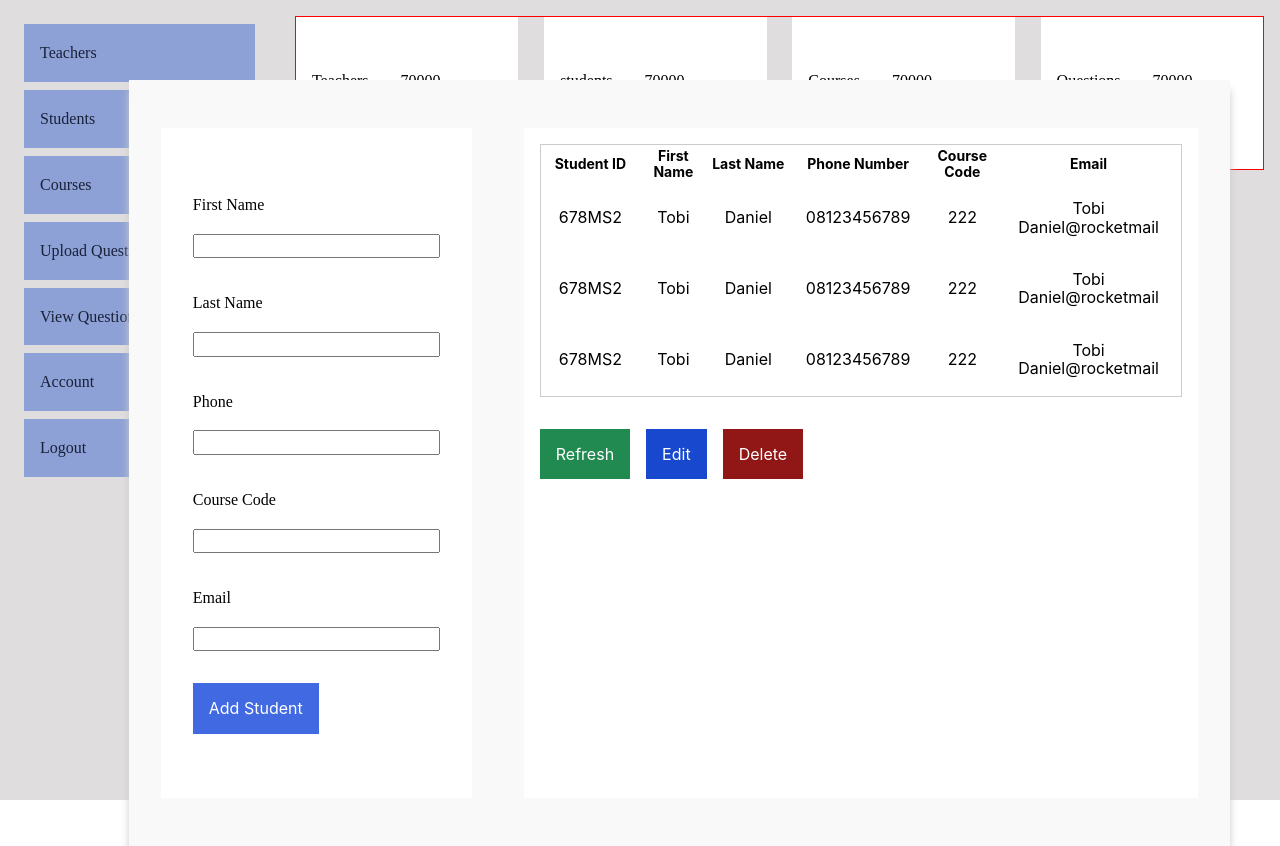
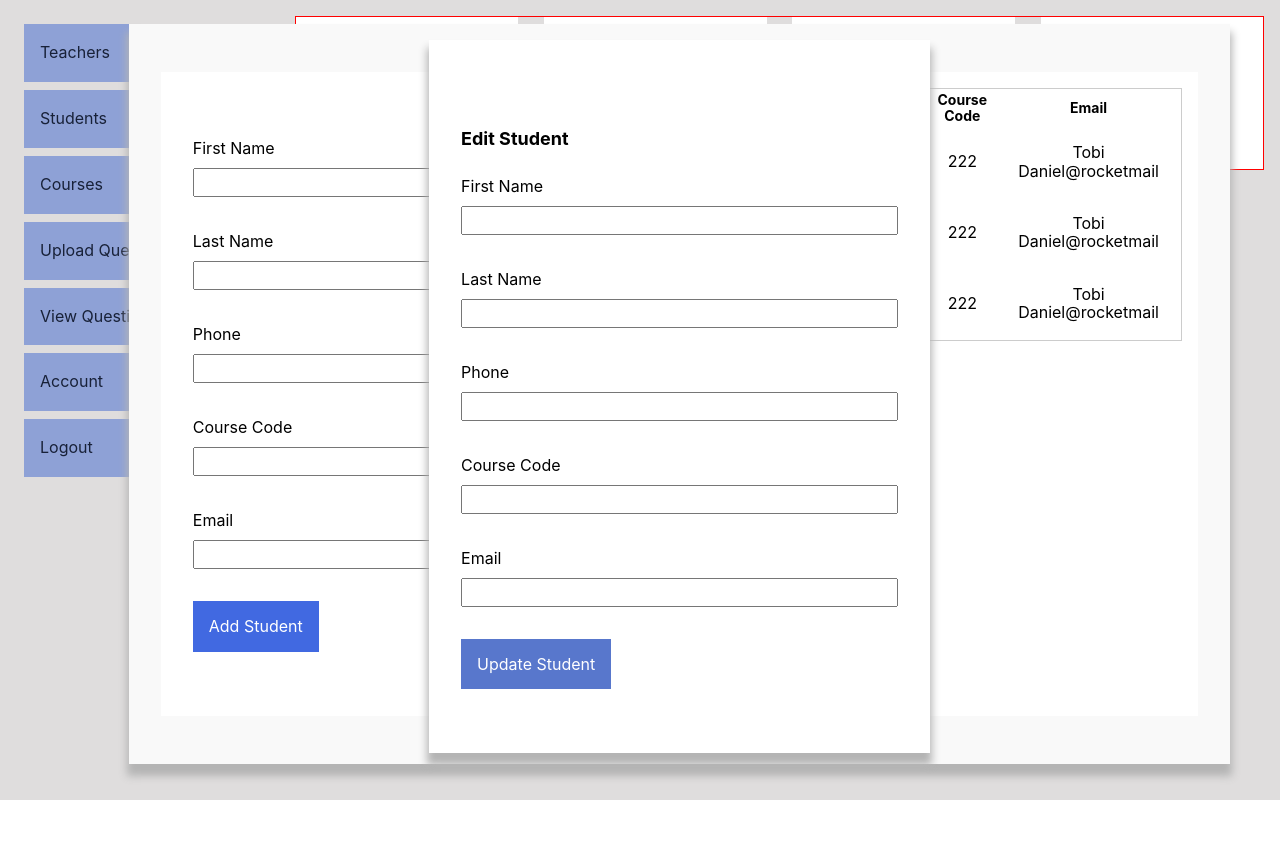
Before and after one commit to BuildForSDGCohort2/smart-CBT-frontend, a React (Create React App) app: page /admin/dashboard in a window 1280 px wide. Both pictures are taken after a click on the button "Edit". After the commit the page ends 800 px from the top, so only its background shows below. Built offline with nearby package versions, Linux system fonts and the light colour scheme.

Commit message:
add -- modals for student CRUD

```diff
--- a/src/Button/index.jsx
+++ b/src/Button/index.jsx
@@ -1,11 +1,10 @@
 import React from "react";
-import style from "../Button/index.module.scss"
+import style from "../Button/index.module.scss";
 
 export default function Button({ children, className, type, ...props }) {
-    console.log(className)
   return (
     <div>
-      <button className={`${style[className]}`} type={type}>
+      <button className={`${style[className]}`} type={type} {...props}>
         {children}
       </button>
     </div>
--- a/src/Button/index.module.scss
+++ b/src/Button/index.module.scss
@@ -17,8 +17,7 @@
 
 
 .edit {
-  background: #1748ce;
-  color: #fff;
+  background: #5877cc;
 
   &:hover {
     background: rgb(37, 80, 209);
@@ -30,10 +29,9 @@
 .refresh {
   background: rgb(32, 138, 80);
 
-  color: #fff;
 
   &:hover {
-    background: rgb(37, 80, 209);
+    background: rgb(28, 128, 73);
   }
 
   cursor: pointer;
@@ -41,4 +39,7 @@
 
 .delete{
   background: rgb(145, 22, 22);
+  &:hover {
+    background: rgb(114, 18, 18);
+  }
 }
--- a/src/assets/RouteStyle/base.scss
+++ b/src/assets/RouteStyle/base.scss
@@ -51,11 +51,15 @@ $break-point-xxl: 1200px;
 /*** Extends ***/
 
 %body {
-  font-family: "Fira Sans regular";
+  font-family: -apple-system, BlinkMacSystemFont, 'Segoe UI', 'Roboto', 'Oxygen',
+    'Ubuntu', 'Cantarell', 'Fira Sans', 'Droid Sans', 'Helvetica Neue',
+;
 }
 
 %h {
-  font-family: "Fira Sans bold";
+  font-family: -apple-system, BlinkMacSystemFont, 'Segoe UI', 'Roboto', 'Oxygen',
+    'Ubuntu', 'Cantarell', 'Fira Sans', 'Droid Sans', 'Helvetica Neue',
+;
   font-weight: bold;
 }
 
@@ -89,20 +93,23 @@ $break-point-xxl: 1200px;
 }
 
 %p1 {
-  font-family: "Fira Sans regular";
-  font-size: 16px;
+  font-family: -apple-system, BlinkMacSystemFont, 'Segoe UI', 'Roboto', 'Oxygen',
+  'Ubuntu', 'Cantarell', 'Fira Sans', 'Droid Sans', 'Helvetica Neue',
+  sans-serif ;  font-size: 16px;
   line-height: 30px;
 }
 
 %p2 {
-  font-family: "Fira Sans regular";
-  font-size: 16px;
+ font-family: -apple-system, BlinkMacSystemFont, 'Segoe UI', 'Roboto', 'Oxygen',
+    'Ubuntu', 'Cantarell', 'Fira Sans', 'Droid Sans', 'Helvetica Neue',
+    sans-serif ;  font-size: 16px;
   line-height: 24px;
 }
 
 %p-footer {
-  font-family: "Fira Sans regular";
-  font-size: 12px;
+ font-family: -apple-system, BlinkMacSystemFont, 'Segoe UI', 'Roboto', 'Oxygen',
+    'Ubuntu', 'Cantarell', 'Fira Sans', 'Droid Sans', 'Helvetica Neue',
+    sans-serif ;  font-size: 12px;
   line-height: 18px;
   font-weight: normal;
   color: $blue;
@@ -174,8 +181,9 @@ h2 {
 h3 {
   @extend %h;
   margin: 0;
-  font-family: "Fira Sans medium";
-  font-style: normal;
+ font-family: -apple-system, BlinkMacSystemFont, 'Segoe UI', 'Roboto', 'Oxygen',
+    'Ubuntu', 'Cantarell', 'Fira Sans', 'Droid Sans', 'Helvetica Neue',
+    sans-serif ;  font-style: normal;
   font-weight: bold;
   font-size: 25px;
   line-height: 30px;
@@ -185,8 +193,9 @@ h3 {
 h4 {
   @extend %h;
 
-  font-family: "Fira Sans medium";
-  font-style: normal;
+ font-family: -apple-system, BlinkMacSystemFont, 'Segoe UI', 'Roboto', 'Oxygen',
+    'Ubuntu', 'Cantarell', 'Fira Sans', 'Droid Sans', 'Helvetica Neue',
+    sans-serif ;  font-style: normal;
   font-size: 18px;
   line-height: 22px;
   /* identical to box height */
--- a/src/components/DashboardSidebar/index.jsx
+++ b/src/components/DashboardSidebar/index.jsx
@@ -11,7 +11,7 @@ export default function DashboardSideBar() {
 
   const routes = [
     {
-      route: "dashboard/admin/teachers",
+      route: "/admin/dashboard",
       name: "Teachers",
     },
     {
--- a/src/components/Students/index.jsx
+++ b/src/components/Students/index.jsx
@@ -1,13 +1,25 @@
 import { ErrorMessage, Field, Form, Formik } from "formik";
 import React from "react";
-import { useDispatch } from "react-redux";
-import * as Yup from "yup";
-import * as studentActions from "../../redux/actions/studentActions";
+// import { useDispatch } from "react-redux";
+// import * as Yup from "yup";
+// import * as studentActions from "../../redux/actions/studentActions";
 import Button from "../../Button";
 import style from "./index.module.scss";
 
 export default function Students() {
-  const dispatch = useDispatch();
+  const [editStudentOpen, setEditOpen] = React.useState(false);
+  const [deleteStudentOpen, setDelOpen] = React.useState(false);
+
+  const handleEdit = () => {
+    console.log("clicked");
+    setEditOpen(!editStudentOpen);
+  };
+
+  const handleDelete = () => {
+    console.log("clicked");
+    setDelOpen(!deleteStudentOpen);
+  };
+  // const dispatch = useDispatch();
 
   const inputInfo = [
     {
@@ -38,6 +50,7 @@ export default function Students() {
   ];
 
   return (
+    <>
       <div className={style["student--container"]}>
         {/* <div className={style["form"]}> */}
         <Formik
@@ -124,12 +137,119 @@ export default function Students() {
               </tr>
             </tbody>
           </table>
-        <div className={style['action__area']}>
-          <Button type="button" className="refresh">Refresh</Button>
-          <Button type="button" className="edit">Edit</Button>
-          <Button type="button" className="delete">Delete</Button>
+          <div className={style["action__area"]}>
+            <Button type="button" className="refresh">
+              Refresh
+            </Button>
+            <Button type="button" className="edit" onClick={() => handleEdit()}>
+              Edit
+            </Button>
+            <Button
+              type="button"
+              className="delete"
+              onClick={() => handleDelete()}
+            >
+              Delete
+            </Button>
           </div>
         </div>
       </div>
+      {editStudentOpen && <EditStudent inputInfo={inputInfo} />}
+      {deleteStudentOpen && <DeleteStudent />}
+    </>
   );
 }
+
+const EditStudent = ({ inputInfo }) => {
+  console.log(inputInfo);
+  return (
+    <div className={style["edit__student"]}>
+      <Formik
+        initialValues={{ firstName: "", lastName: "", email: "" }}
+        // validationSchema={Yup.object({
+        //   email: Yup.string()
+        //     .max(15, "Must be 15 characters or less")
+        //     // .email("Invalid email address")
+        //     .required("Required"),
+        //   password: Yup.string().required("Required"),
+        // })}
+        onSubmit={(values, { setSubmitting }) => {
+          const formData = new FormData();
+
+          inputInfo.forEach((item, index) => {
+            console.log("values", Object.values(values[index]));
+            return formData.append(
+              `${item.name}`,
+              Object.values(values[index])
+            );
+          });
+
+          // dispatch(studentActions.addStudent(formData));
+        }}
+      >
+        <Form className={style["form--wrapper"]}>
+          <header>
+            <h4>Edit Student</h4>
+          </header>
+          {inputInfo.map((item) => {
+            return (
+              <>
+                <label htmlFor={item.htmlFor}>{item.htmlFor}</label>
+                <Field name={item.name} type={item.type} />
+
+                <div className={style["error__message"]}>
+                  <ErrorMessage name={item.name} />
+                </div>
+              </>
+            );
+          })}
+
+          <Button type="submit" className="edit">
+            Update Student
+          </Button>
+          {/* <button type="submit">Submit</button> */}
+        </Form>
+      </Formik>
+    </div>
+  );
+};
+
+const DeleteStudent = () => {
+  return (
+    <div className={style["del__student"]}>
+      <Formik
+        initialValues={{ firstName: "", lastName: "", email: "" }}
+        // validationSchema={Yup.object({
+        //   email: Yup.string()
+        //     .max(15, "Must be 15 characters or less")
+        //     // .email("Invalid email address")
+        //     .required("Required"),
+        //   password: Yup.string().required("Required"),
+        // })}
+        onSubmit={(values, { setSubmitting }) => {
+          // const formData = new FormData();
+
+          // dispatch(studentActions.addStudent(formData));
+        }}
+      >
+        <Form className={style["form--wrapper"]}>
+          <header>
+            <h4>Delete Student</h4>
+          </header>
+
+          <label htmlFor="Student Id">Student's ID</label>
+          <Field name="studentId" type="number" />
+
+          <div className={style["error__message"]}>
+            <ErrorMessage name="studentId" />
+          </div>
+
+          <Button type="submit" className="delete">
+            Delete Student
+          </Button>
+          {/* <button type="submit">Submit</button> */}
+        </Form>
+      </Formik>
+    </div>
+  );
+};
--- a/src/components/Students/index.module.scss
+++ b/src/components/Students/index.module.scss
@@ -8,6 +8,12 @@
 
 .student--container {
   justify-content: space-between;
+}
+
+.student--container,
+.edit__student,
+.del__student {
+  box-shadow: 0px 10px 8px 2px rgb(180, 180, 180);
 }
 
 .form--container,
@@ -36,25 +42,31 @@
   height: fit-content;
   width: 30%;
   label {
-    margin-bottom: 1rem;
+    margin-bottom: 0.4rem;
   }
 
   input {
-    // padding: 0.5rem;
+    padding: 0.2rem;
   }
 }
 
 .form--wrapper,
-.table {
+.table,
+.edit__student,
+.del__student {
   background: $white;
 }
 
-.student--container {
-  box-shadow: 0px 10px 8px #ccc;
+.student--container,
+.edit__student,
+.del__student {
   position: absolute;
-  top: 10%;
+  top: 3%;
   right: 5%;
   width: 110%;
+}
+
+.student--container {
   display: flex;
   // height: 70%;
   // grid-column: 1/-1;
@@ -82,6 +94,28 @@
   // border: 1px solid red;
 }
 
-.action__area{
+.action__area {
   margin: 2rem 0;
 }
+
+// ==============
+
+.edit__student,
+.del__student {
+  width: 50%;
+  top: 5%;
+  left: 15%;
+  z-index: 9;
+  .form--wrapper {
+    width: 100%;
+  }
+  input {
+    width: 100%;
+  }
+}
+
+.del__student {
+  top: 25%;
+  z-index: 10;
+  width: 50%;
+}
--- a/src/index.scss
+++ b/src/index.scss
@@ -6,7 +6,7 @@ body {
   margin: 0;
   font-family: -apple-system, BlinkMacSystemFont, 'Segoe UI', 'Roboto', 'Oxygen',
     'Ubuntu', 'Cantarell', 'Fira Sans', 'Droid Sans', 'Helvetica Neue',
-    sans-serif !important;
+    sans-serif ;
   -webkit-font-smoothing: antialiased;
   -moz-osx-font-smoothing: grayscale;
 }
--- a/src/routes/admin/Dashboard.jsx
+++ b/src/routes/admin/Dashboard.jsx
@@ -1,7 +1,7 @@
 import React from "react";
 import Layout from "../../components/Layout";
 import style from "../../assets/RouteStyle/dashboard.module.scss";
-import Table from "../../components/Table";
+// import Table from "../../components/Table";
 import Students from "../../components/Students";
 
 export default function Dashboard() {
```
Lines whose indentation alone changed are shown as unchanged.
